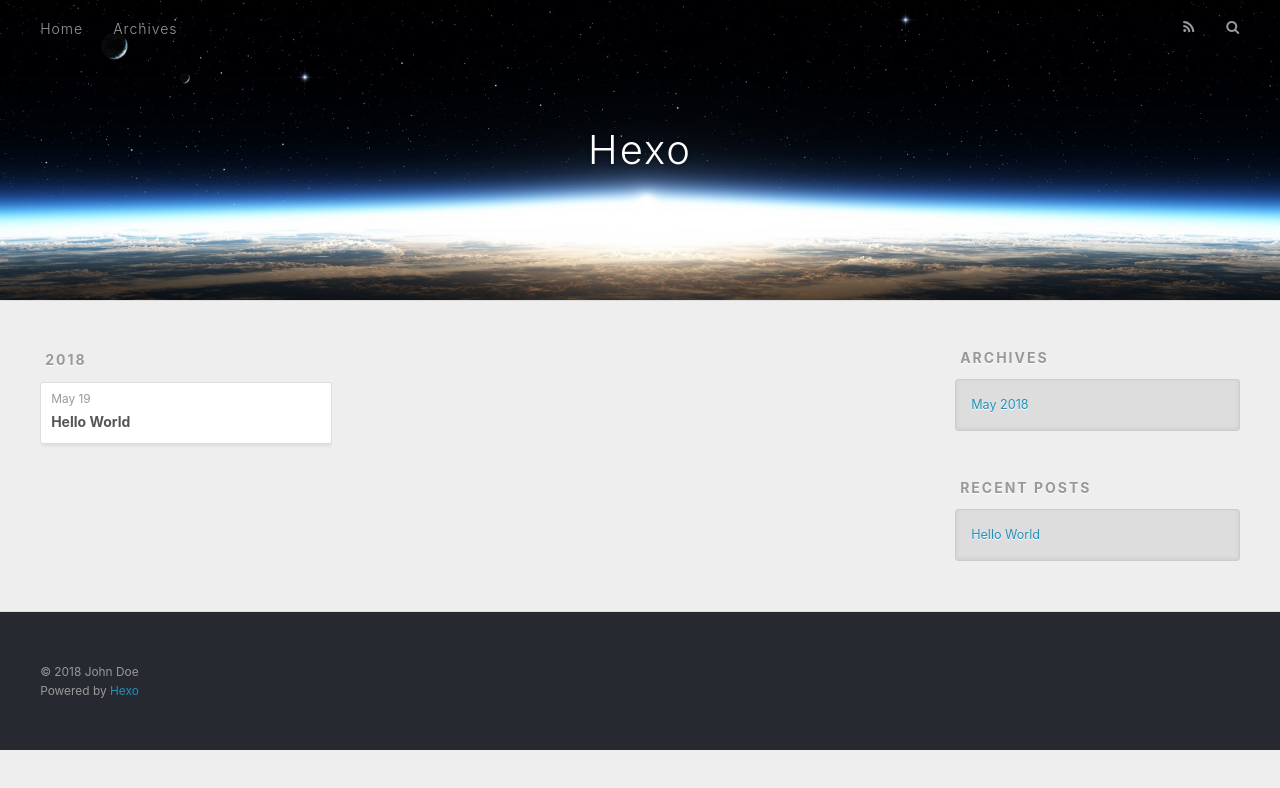
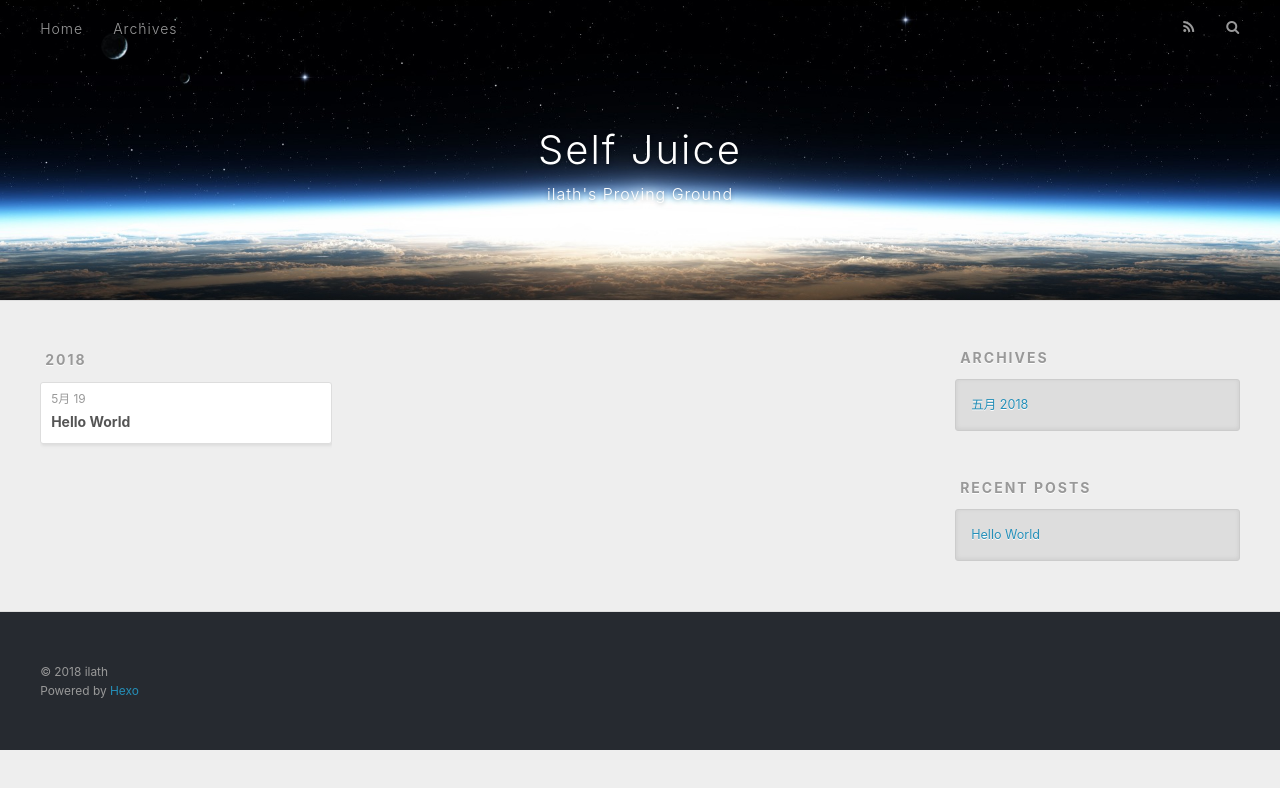
Before and after one commit to ilath/ilath.github.io, a plain HTML site: page archives/2018/05/index.html in a window 1280 px wide. Drawn offline with nearby package versions, Linux system fonts and the light colour scheme.

Commit message:
Site updated: 2018-05-19 17:39:41

```diff
--- a/archives/2018/05/index.html
+++ b/archives/2018/05/index.html
@@ -5,17 +5,18 @@
 
 
 
-  <title>Archives: 2018/5 | Hexo</title>
+  <title>Archives: 2018/5 | Self Juice</title>
   <meta name="viewport" content="width=device-width, initial-scale=1, maximum-scale=1">
-  <meta property="og:type" content="website">
-<meta property="og:title" content="Hexo">
+  <meta name="keywords" content="Proving Ground">
+<meta property="og:type" content="website">
+<meta property="og:title" content="Self Juice">
 <meta property="og:url" content="http://yoursite.com/archives/2018/05/index.html">
-<meta property="og:site_name" content="Hexo">
-<meta property="og:locale" content="default">
+<meta property="og:site_name" content="Self Juice">
+<meta property="og:locale" content="zh-cn">
 <meta name="twitter:card" content="summary">
-<meta name="twitter:title" content="Hexo">
+<meta name="twitter:title" content="Self Juice">
 
-    <link rel="alternate" href="/atom.xml" title="Hexo" type="application/atom+xml">
+    <link rel="alternate" href="/atom.xml" title="Self Juice" type="application/atom+xml">
 
 
     <link rel="icon" href="/favicon.png">
@@ -34,8 +35,12 @@
   <div id="header-outer" class="outer">
     <div id="header-title" class="inner">
       <h1 id="logo-wrap">
-        <a href="/" id="logo">Hexo</a>
+        <a href="/" id="logo">Self Juice</a>
       </h1>
+
+        <h2 id="subtitle-wrap">
+          <a href="/" id="subtitle">ilath&#39;s Proving Ground</a>
+        </h2>
 
     </div>
     <div id="header-inner" class="inner">
@@ -77,7 +82,7 @@
   <div class="archive-article-inner">
     <header class="archive-article-header">
       <a href="/2018/05/19/hello-world/" class="archive-article-date">
-  <time datetime="2018-05-19T08:11:54.218Z" itemprop="datePublished">May 19</time>
+  <time datetime="2018-05-19T08:11:54.218Z" itemprop="datePublished">5月 19</time>
 </a>
 
 
@@ -111,7 +116,7 @@
   <div class="widget-wrap">
     <h3 class="widget-title">Archives</h3>
     <div class="widget">
-      <ul class="archive-list"><li class="archive-list-item"><a class="archive-list-link" href="/archives/2018/05/">May 2018</a></li></ul>
+      <ul class="archive-list"><li class="archive-list-item"><a class="archive-list-link" href="/archives/2018/05/">五月 2018</a></li></ul>
     </div>
   </div>
 
@@ -139,7 +144,7 @@
 
   <div class="outer">
     <div id="footer-info" class="inner">
-      &copy; 2018 John Doe<br>
+      &copy; 2018 ilath<br>
       Powered by <a href="http://hexo.io/" target="_blank">Hexo</a>
     </div>
   </div>
```
Also changed, not shown: 2018/05/19/hello-world/index.html (+13 -8 lines), archives/2018/index.html (+16 -11 lines), archives/index.html (+16 -11 lines), index.html (+16 -11 lines).
